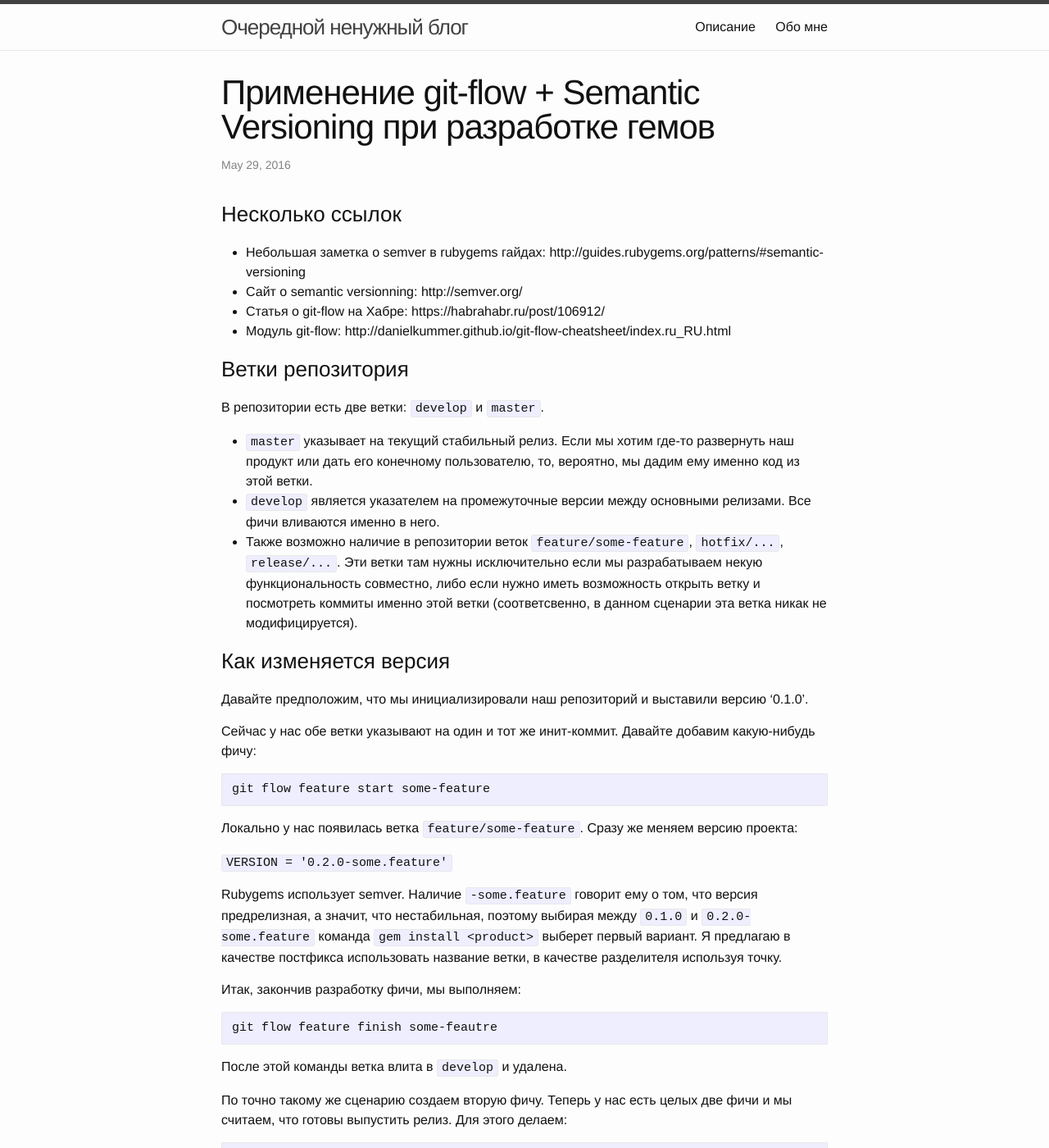
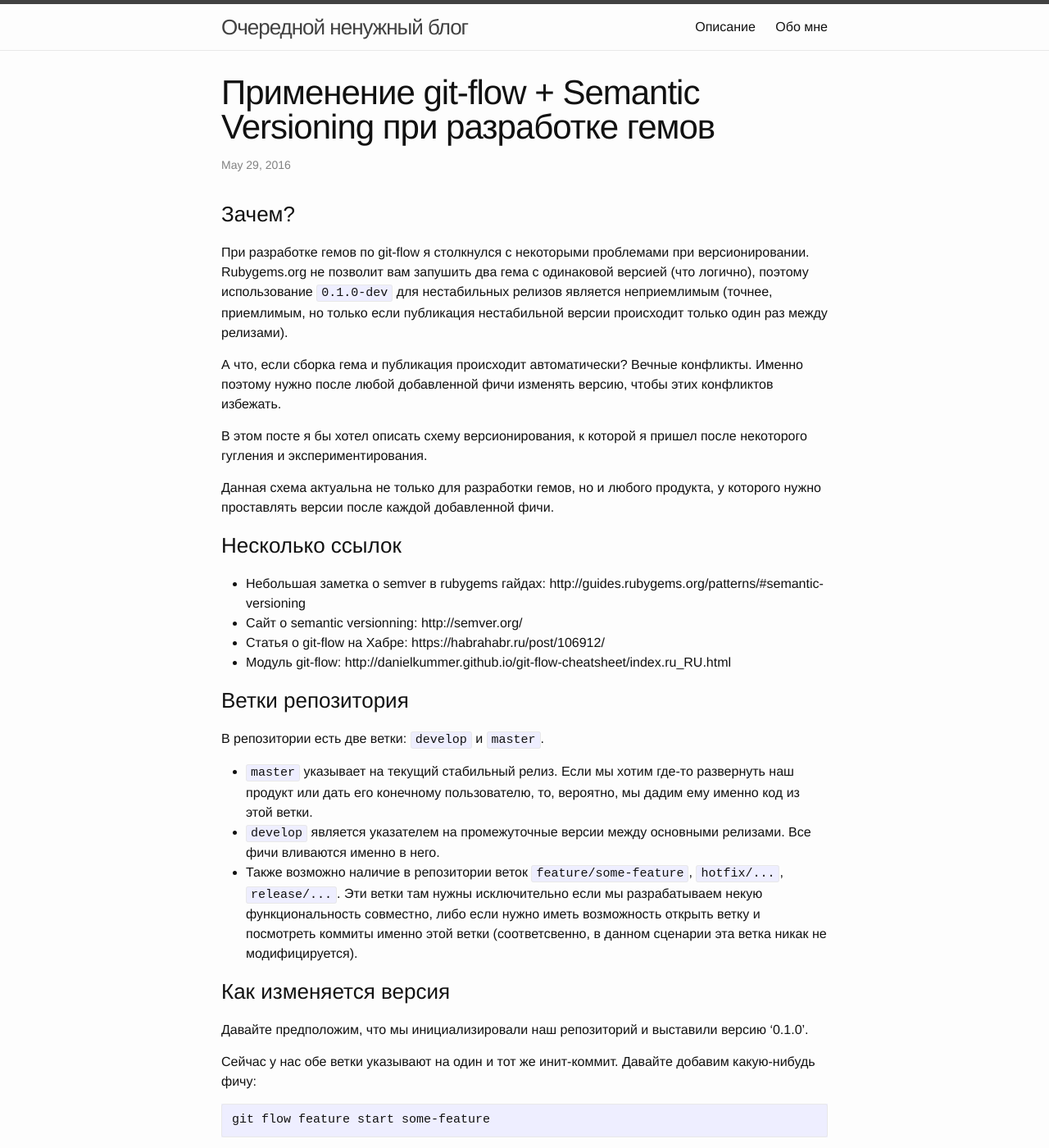
Before and after one commit to Nondv/Nondv.github.io.bk, a Jekyll site: the page built from _posts/2016-05-29-gitflow-and-semver-for-gems.md, in a window 1280 px wide and 1400 px high. Shown: the whole window at 82% size. Built offline with Jekyll 4.4.1, drawn with Linux system fonts in a browser that asks for light colours; some of the changed text lies outside the part shown.

Commit message:
update post about gitflow and semver

````diff
--- a/_posts/2016-05-29-gitflow-and-semver-for-gems.md
+++ b/_posts/2016-05-29-gitflow-and-semver-for-gems.md
@@ -3,6 +3,26 @@
 title:  'Применение git-flow + Semantic Versioning при разработке гемов'
 categories: development
 ---
+
+### Зачем?
+
+При разработке гемов по git-flow я столкнулся с некоторыми проблемами
+при версионировании. Rubygems.org не позволит вам запушить два гема с
+одинаковой версией (что логично), поэтому использование `0.1.0-dev`
+для нестабильных релизов является неприемлимым (точнее, приемлимым, но
+только если публикация нестабильной версии происходит только один раз
+между релизами).
+
+А что, если сборка гема и публикация происходит автоматически? Вечные
+конфликты. Именно поэтому нужно после любой добавленной фичи изменять
+версию, чтобы этих конфликтов избежать.
+
+В этом посте я бы хотел описать схему версионирования, к которой я
+пришел после некоторого гугления и экспериментирования.
+
+Данная схема актуальна не только для разработки гемов, но и любого
+продукта, у которого нужно проставлять версии после каждой добавленной
+фичи.
 
 ### Несколько ссылок
 
@@ -51,6 +71,12 @@ Rubygems использует semver. Наличие `-some.feature` говор
 выберет первый вариант. Я предлагаю в качестве постфикса использовать
 название ветки, в качестве разделителя используя точку.
 
+Почему именно точку? Не могу сейчас вспомнить, но с использованием
+тире и нижнего подчеркивания возникали какие-то проблемы с
+Rubygems.org, поэтому я пришел к тому, что лучше всего использовать
+именно точку. Тем более, ее написать проще, чем нижнее подчеркивание и
+тире.
+
 Итак, закончив разработку фичи, мы выполняем:
 
 ```
````
